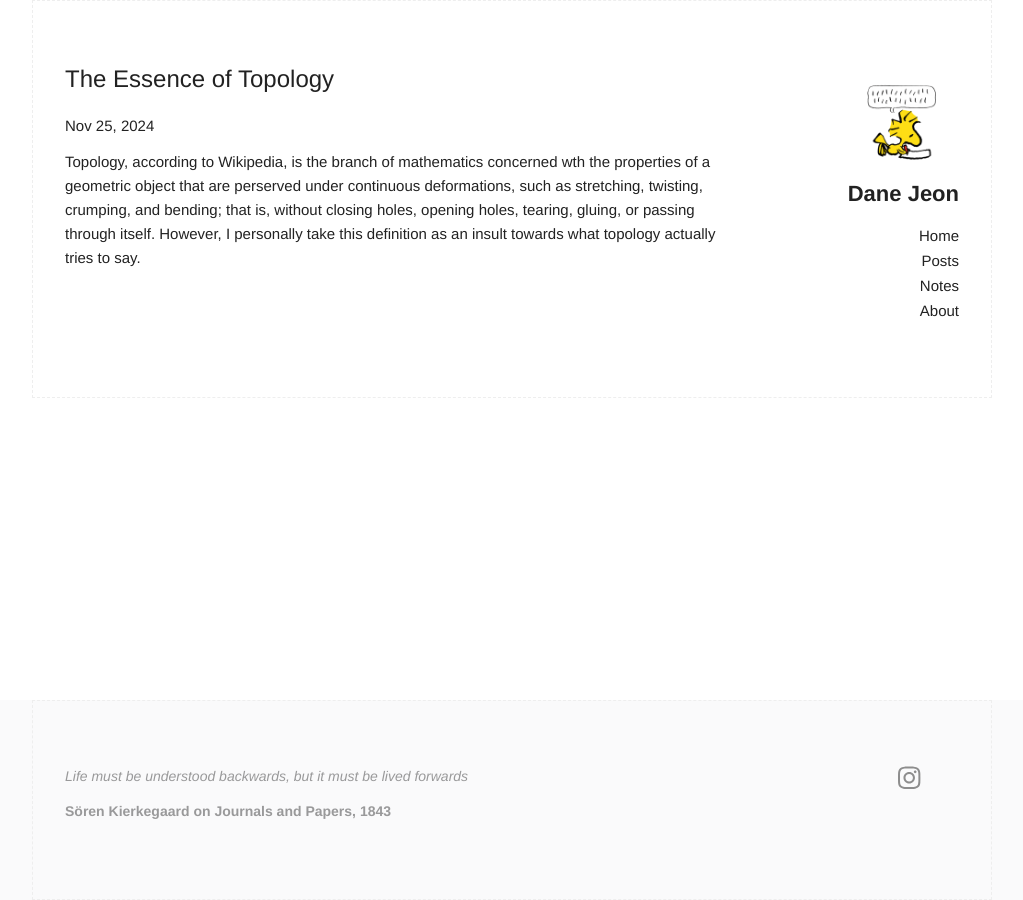
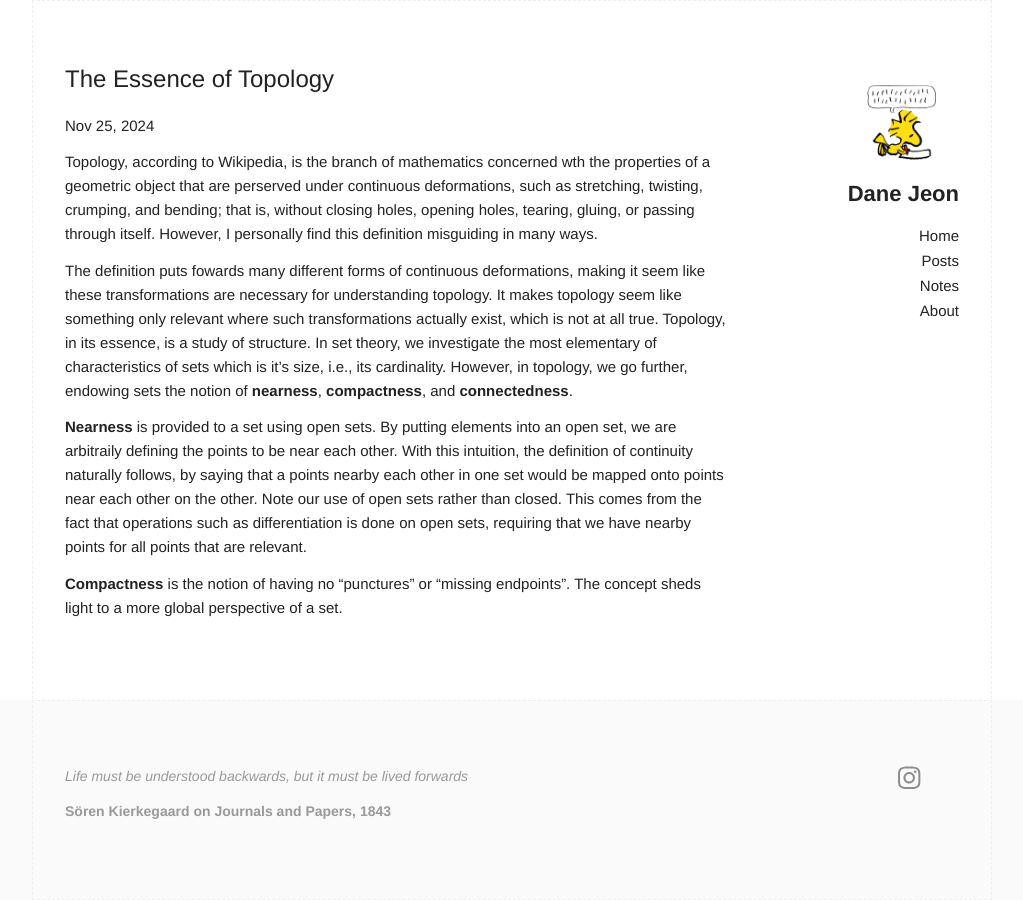
Before and after one commit to danetrouveur/danetrouveur.github.io, a Jekyll site: the page built from _posts/2024-11-25-topology.md, in a window 1280 px wide. Shown: the whole page, without its empty margins (128-1151 px from the left). Built offline with Jekyll 4.4.1, drawn with Linux system fonts in a browser that asks for light colours.

Commit message:
Commit_29

```diff
--- a/_posts/2024-11-25-topology.md
+++ b/_posts/2024-11-25-topology.md
@@ -2,7 +2,13 @@
 layout: post
 title: The Essence of Topology
 category: Academic Life
-description: Topology, according to Wikipedia, is the branch of mathematics concerned wth the properties of a geometric object that are perserved under continuous deformations, such as stretching, twisting, crumping, and bending; that is, without closing holes, opening holes, tearing, gluing, or passing through itself.
+description: Topology, according to Wikipedia, is the branch of mathematics concerned wth the properties of a geometric object that are perserved under continuous deformations, such as stretching, twisting, crumping, and bending; that is, without closing holes, opening holes, tearing, gluing, or passing through itself. However, I personally find this definition misguiding in many ways.
 ---
 
-Topology, according to Wikipedia, is the branch of mathematics concerned wth the properties of a geometric object that are perserved under continuous deformations, such as stretching, twisting, crumping, and bending; that is, without closing holes, opening holes, tearing, gluing, or passing through itself. However, I personally take this definition as an insult towards what topology actually tries to say.
+Topology, according to Wikipedia, is the branch of mathematics concerned wth the properties of a geometric object that are perserved under continuous deformations, such as stretching, twisting, crumping, and bending; that is, without closing holes, opening holes, tearing, gluing, or passing through itself. However, I personally find this definition misguiding in many ways.
+
+The definition puts fowards many different forms of continuous deformations, making it seem like these transformations are necessary for understanding topology. It makes topology seem like something only relevant where such transformations actually exist, which is not at all true. Topology, in its essence, is a study of structure. In set theory, we investigate the most elementary of characteristics of sets which is it's size, i.e., its cardinality. However, in topology, we go further, endowing sets the notion of <strong>nearness</strong>, <strong>compactness</strong>, and <strong>connectedness</strong>.
+
+<strong>Nearness</strong> is provided to a set using open sets. By putting elements into an open set, we are arbitraily defining the points to be near each other. With this intuition, the definition of continuity naturally follows, by saying that a points nearby each other in one set would be mapped onto points near each other on the other. Note our use of open sets rather than closed. This comes from the fact that operations such as differentiation is done on open sets, requiring that we have nearby points for all points that are relevant.
+
+<strong>Compactness</strong> is the notion of having no "punctures" or "missing endpoints". The concept sheds light to a more global perspective of a set.
--- a/notes.html
+++ b/notes.html
@@ -37,6 +37,11 @@ title: Notes
         <div class="category-name">
             <h2>Physics</h2>
         </div>
+
+            <div class="post_title">
+                <a href="/assets/resources/Physics__General_Relativity.pdf">General Relativity</a>
+                <span class="date">29 Nov, 2024</span>
+            </div>
 
             <div class="post_title">
                 <a href="/assets/resources/Physics__Differential_Equations_in_Electromagnetism.pdf">Differential Equations in Electromagnetism</a>
```
Also changed, not shown: 4 other files.
